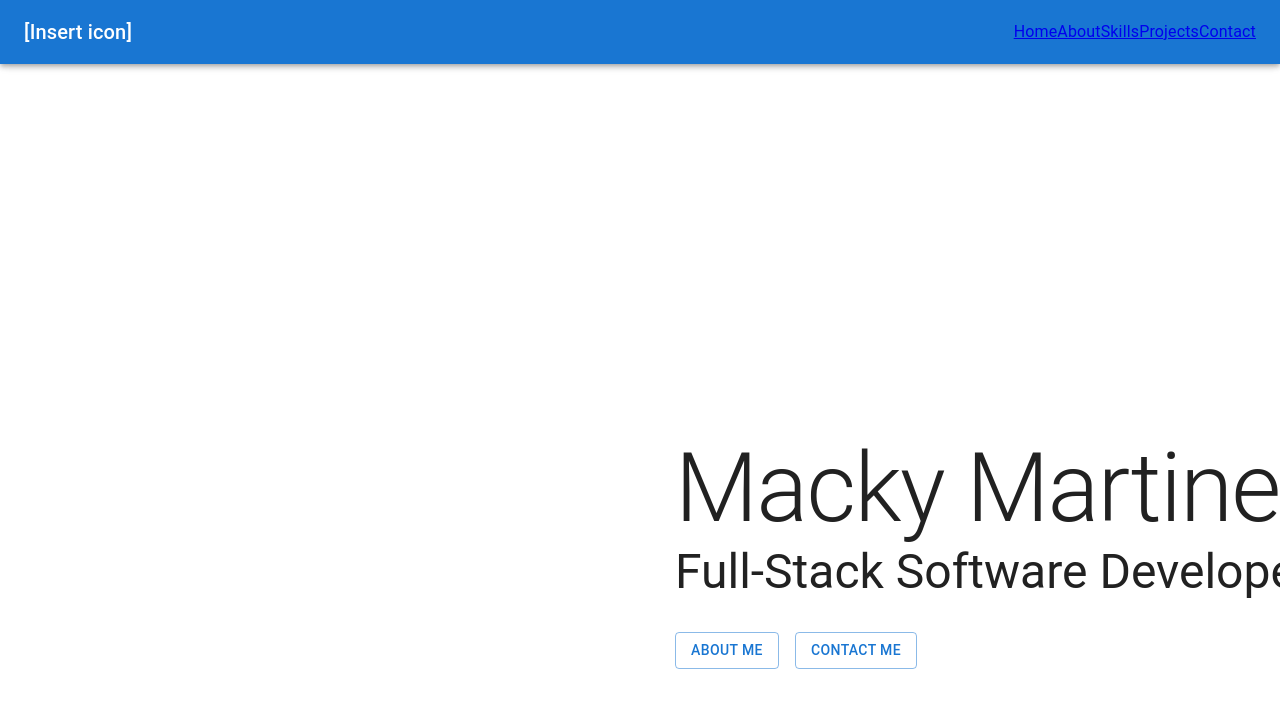
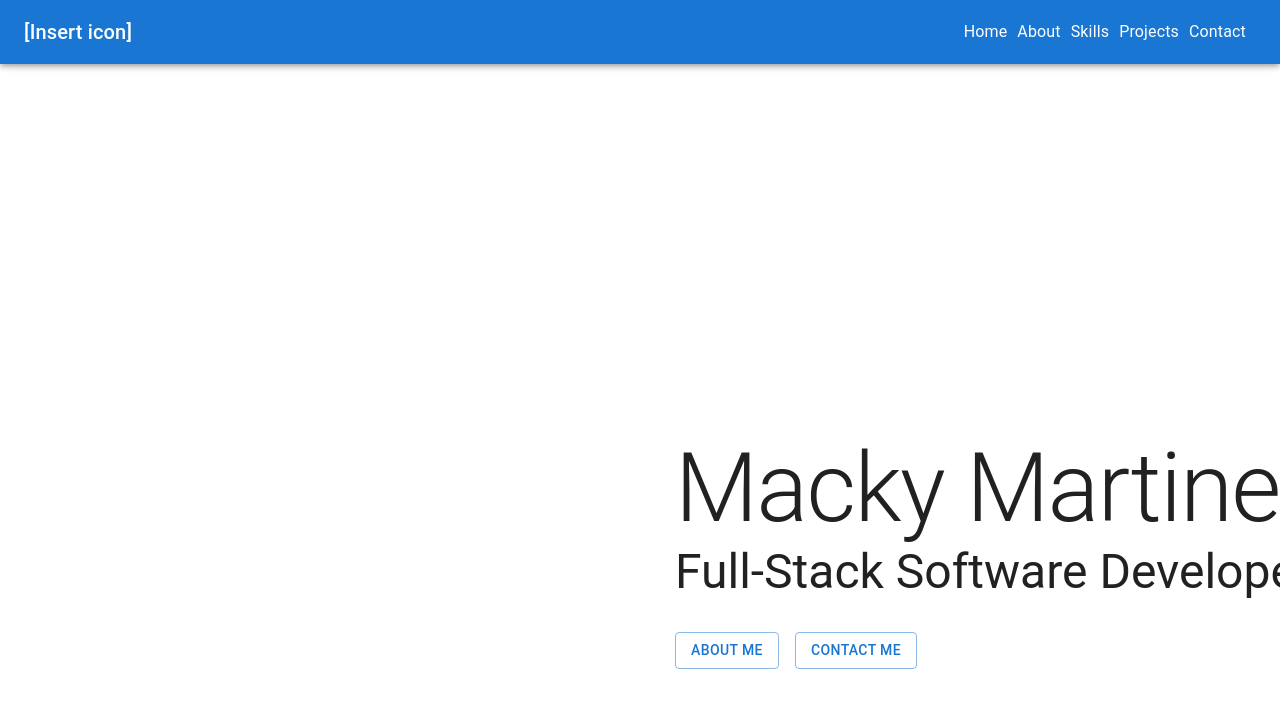
Before and after one commit to MackMartinez/Portfolio, a React (Create React App) app: page / in a window 1280 px wide. Shown: the top 708 px of the page. Built offline with nearby package versions, Linux system fonts and the light colour scheme.

Commit message:
change spacing and styles of links

```diff
--- a/src/Components/Appbar.jsx
+++ b/src/Components/Appbar.jsx
@@ -12,10 +12,9 @@ import {
   ListItemText,
   Toolbar,
   Typography,
-  Button,
 } from "@mui/material";
 import MenuIcon from "@mui/icons-material/Menu";
-import { HashLink as Link} from "react-router-hash-link";
+import { HashLink as Link } from "react-router-hash-link";
 
 const drawerWidth = 240;
 const navItems = ["Home", "About", "Skills", "Projects", "Contact"];
@@ -70,9 +69,9 @@ export default function DrawerAppBar(props) {
           >
             [Insert icon]
           </Typography>
-          <Box sx={{ display: { xs: "none", sm: "block" } }}>
+          <Box sx={{ display: { xs: "none", sm: "flex" } }}>
             {navItems.map((item) => (
-              <Link smooth to={`/#${item}`} key={item} sx={{ color: "#fff" }}>
+              <Link smooth to={`/#${item}`} key={item} sx={{marginRight:10}} >
                 {item}
               </Link>
             ))}
--- a/src/index.css
+++ b/src/index.css
@@ -11,3 +11,9 @@ code {
   font-family: source-code-pro, Menlo, Monaco, Consolas, 'Courier New',
     monospace;
 }
+
+a {
+  text-decoration: none;
+  margin-right: 10px;
+  color: #fff;
+}
```
